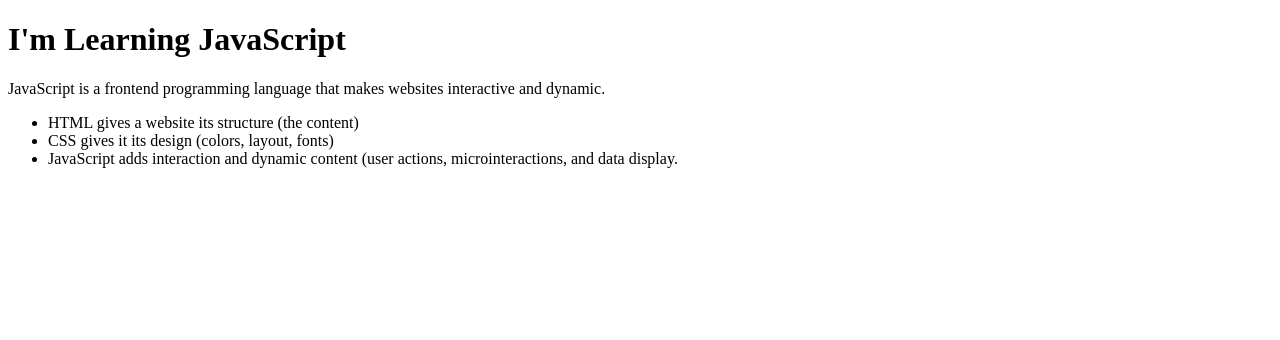
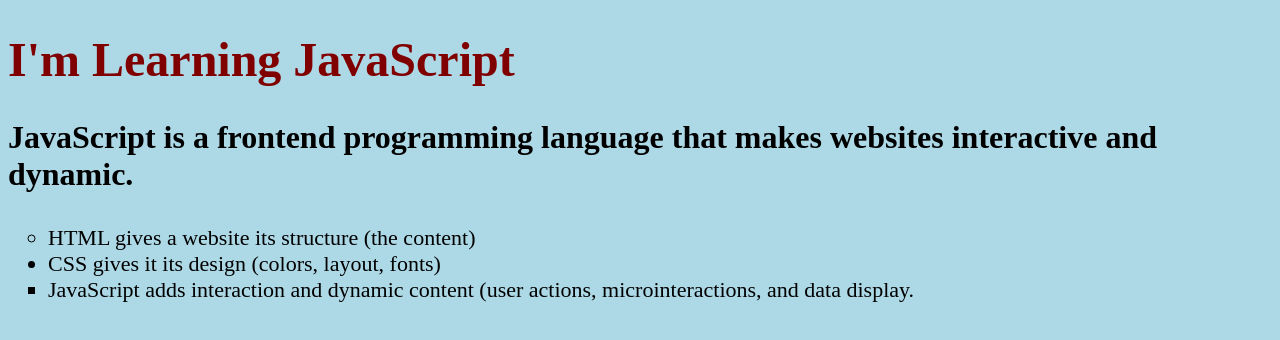
Before and after one commit to Mettevebert/js-dom-manipulation-ex-01, a plain HTML site: page index.html in a window 1280 px wide. Drawn offline with Linux system fonts and the light colour scheme.

Commit message:
second commit
Added solutions and finished task at hand

```diff
--- a/index.html
+++ b/index.html
@@ -18,6 +18,6 @@
     </ul>
 
 <!-- indsæt link til javascript dokument i js-mappen -->
-
+<script src="js/script.js"></script>
 </body>
 </html>
--- a/js/script.js
+++ b/js/script.js
@@ -4,7 +4,33 @@ const websiteBody = document.body;
 
 const headingOne = document.querySelector("h1");
 
-websiteBody.style.background = "yellow";
+websiteBody.style.background = "lightblue";
 
 headingOne.style.fontSize = "3rem";
 headingOne.style.color = "Maroon";
+
+// opgave 2
+const paragraph = document.querySelector("p");
+    paragraph.style.fontSize = "2rem";
+    paragraph.style.fontWeight = "700";
+
+    // opgave 3
+// listeelementerne ved id
+const listItemOne = document.querySelector("#list-item-one");
+const listItemTwo = document.querySelector("#list-item-two");
+const listItemThree = document.querySelector("#list-item-three");
+
+// opgave 4
+// list-style-type på hvert element
+listItemOne.style.listStyleType = "circle";
+listItemTwo.style.listStyleType = "disc";
+listItemThree.style.listStyleType = "square";
+
+// opgave 5
+const ulElement = document.querySelector("ul");
+ulElement.style.fontSize = "22px";
+
+
+// Refleksionsspørgsmål:
+/* document.querySelector("#myId");   // ét bestemt element
+document.querySelector(".myClass"); // første element med den class */
```
